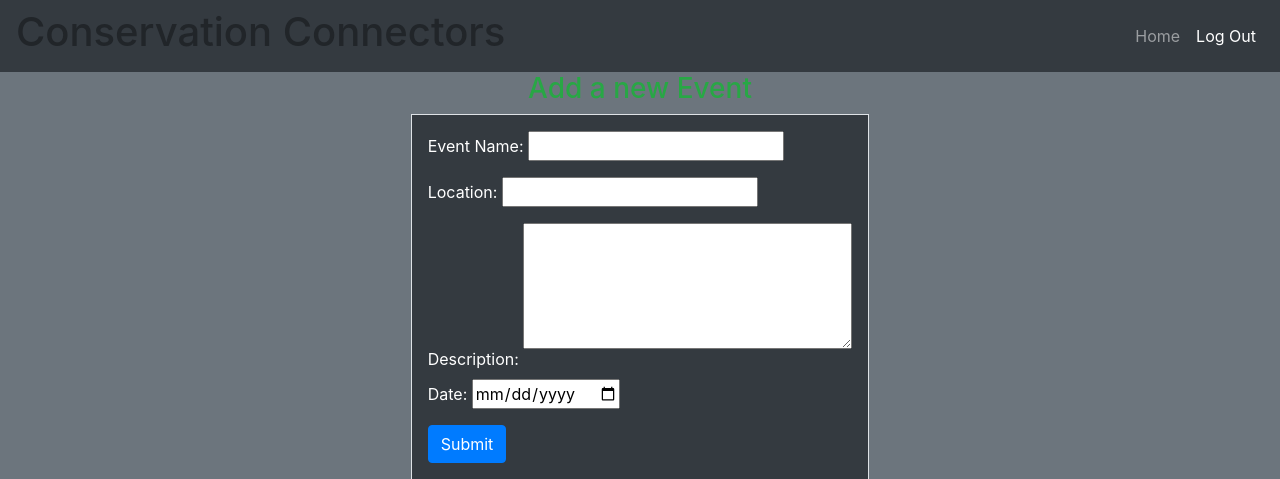
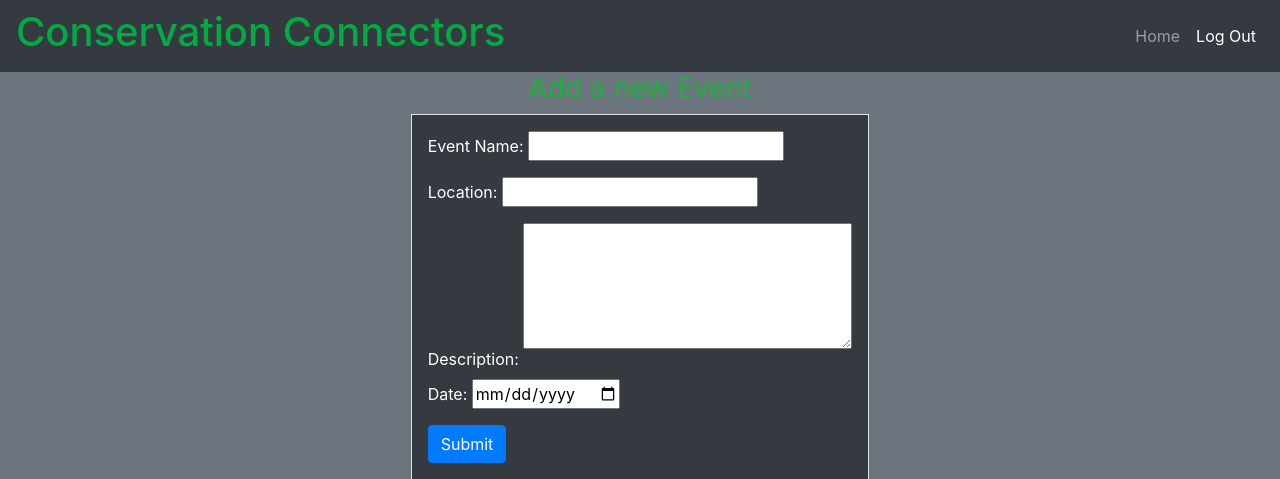
Before and after one commit to Hughes-D/algo_prac, a Django app: page /conserve/events in a window 1280 px wide. Shown: the top 479 px of the page. Run offline with Django 3.2, Linux system fonts and the light colour scheme; data that the repository does not hold is empty; some libraries are stand-ins or nearby versions.

Commit message:
fixing css/bootstrap conflicts

```diff
--- a/my_final_proj/login_app/static/style.css
+++ b/my_final_proj/login_app/static/style.css
@@ -1,9 +1,9 @@
-body{
-    background-color: grey;
+body {
+  background-color: grey;
 }
 
-h3
-
-h1, h1.p-5, h2 {
-    color: #00AC42;
+h1,
+h1.p-5,
+h2 {
+  color: #00ac42;
 }
--- a/my_final_proj/login_app/templates/dash.html
+++ b/my_final_proj/login_app/templates/dash.html
@@ -14,7 +14,7 @@
 </head>
 <body>
     <div class="navbar navbar-expand-sm bg-dark navbar-dark justify-content-between">
-        <h2>Conservation Connectors</h2>
+        <h2 class="head-label">Conservation Connectors</h2>
         <ul class="navbar-nav">
             <div class="nav">
                 <li class="nav-item "><a class="nav-link" href="/conserve/events"> Events </a></li>
```
